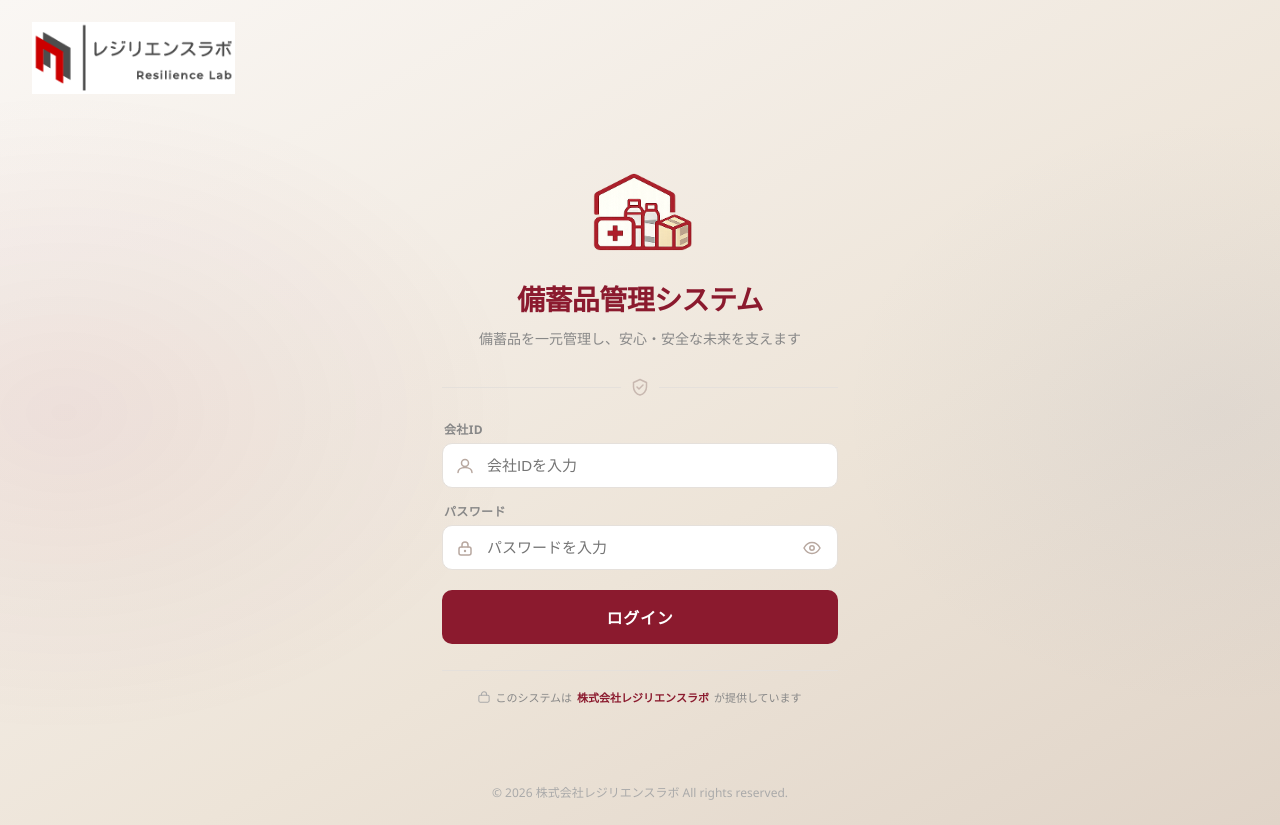
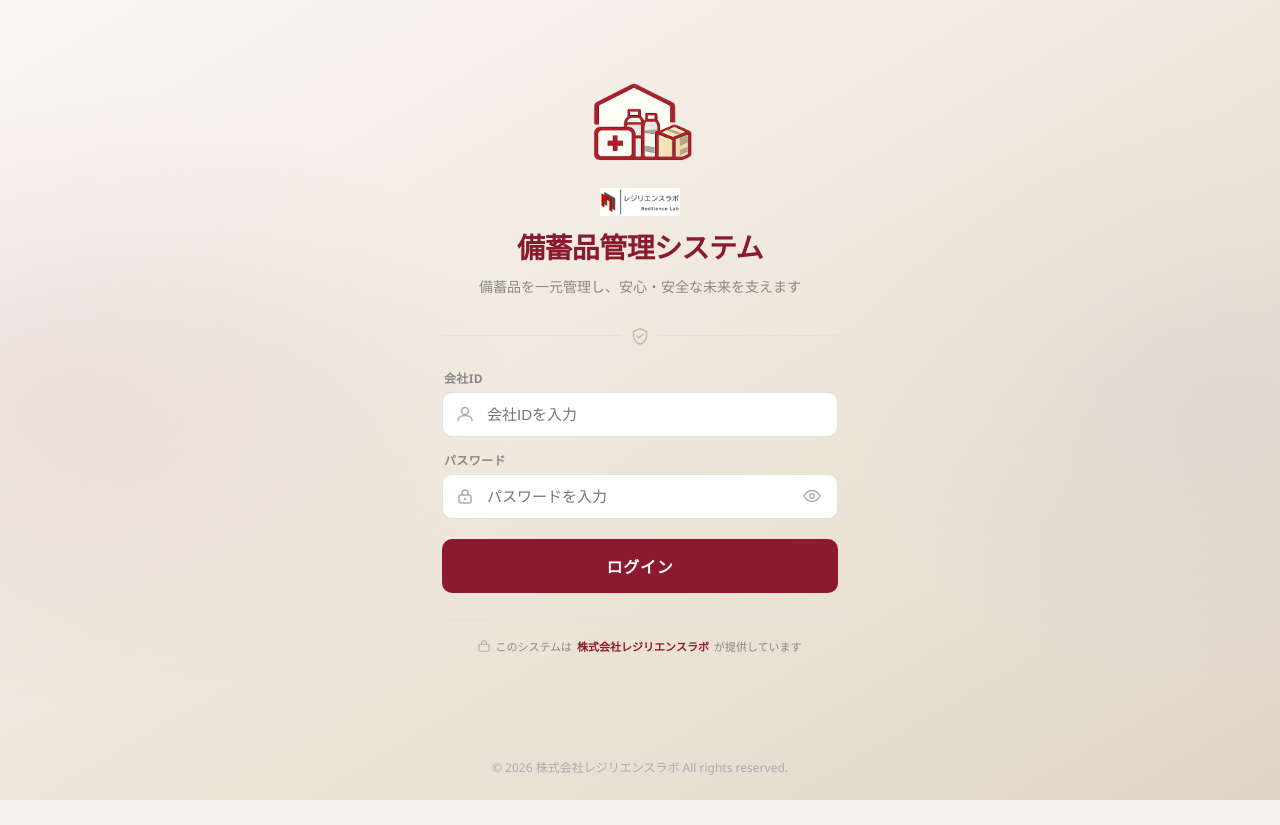
Before and after one commit to miku05210601-svg/resilience-lab-hp, a website: page stockpile.html in a window 1280 px wide. After the commit the page ends 800 px from the top, so only its background shows below. Drawn offline with Linux system fonts and the light colour scheme.

Commit message:
ログイン画面: ロゴをタイトル直上に移動し近接配置
Co-Authored-By: Claude Sonnet 4.6 <noreply@anthropic.com>

```diff
--- a/stockpile.html
+++ b/stockpile.html
@@ -589,11 +589,6 @@ tr.row-warning td { background: #fffdf0; }
 <!-- ログイン画面 -->
 <div id="login-screen">
 
-  <!-- 左上ロゴ -->
-  <div class="login-topbar">
-    <img src="/bcp-check/resilab_logo2.png" alt="レジリエンスラボ">
-  </div>
-
   <!-- ログインカード -->
   <div class="login-main">
     <div class="login-card">
@@ -603,6 +598,7 @@ tr.row-warning td { background: #fffdf0; }
         <img src="/bcp-check/stockpile_icon.png" alt="備蓄品管理" style="width:110px;height:auto">
       </div>
 
+      <img src="/bcp-check/resilab_logo2.png" alt="レジリエンスラボ" style="height:28px;width:auto;margin-bottom:6px;">
       <div class="login-title">備蓄品管理システム</div>
       <div class="login-sub">備蓄品を一元管理し、安心・安全な未来を支えます</div>
 
```
